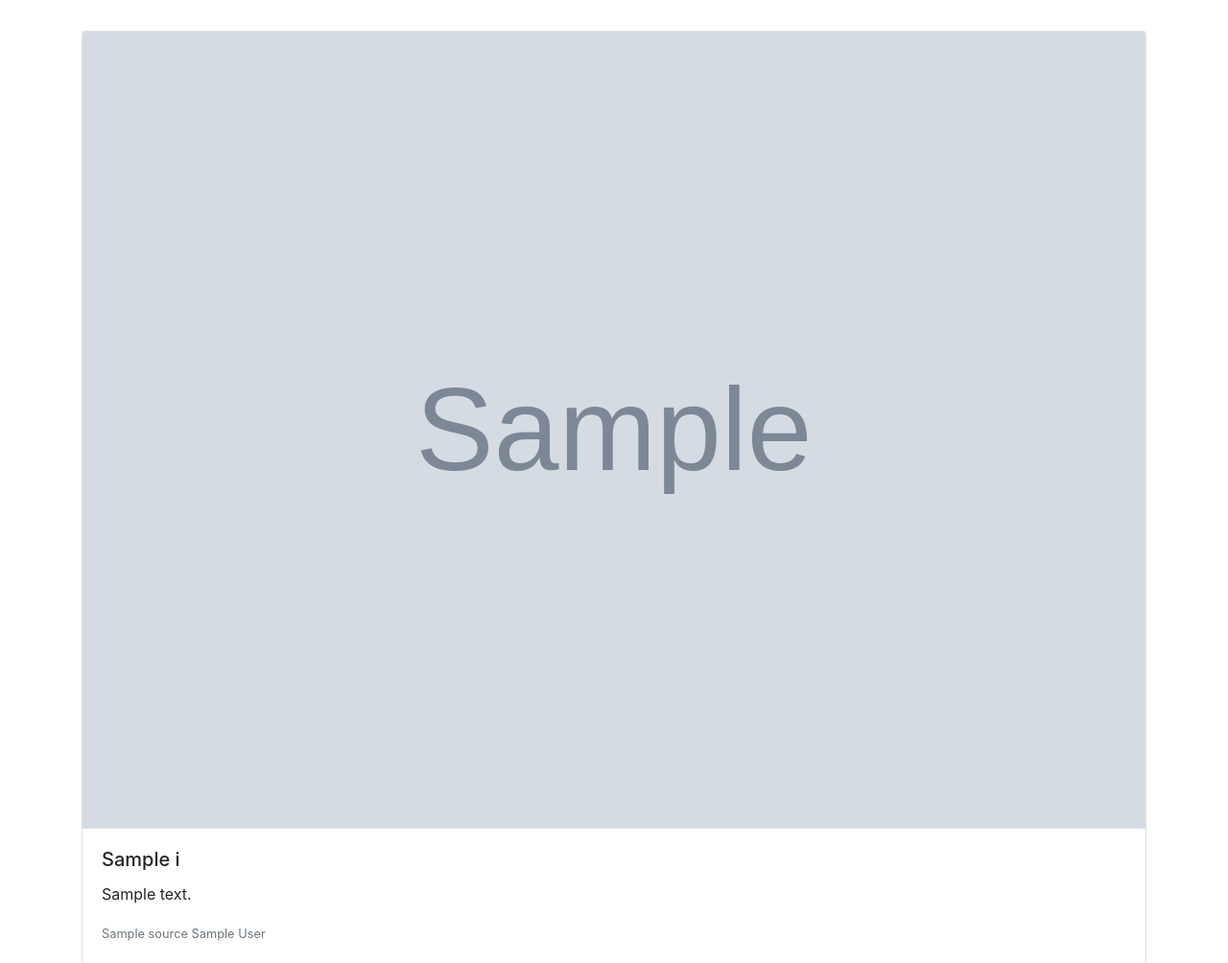
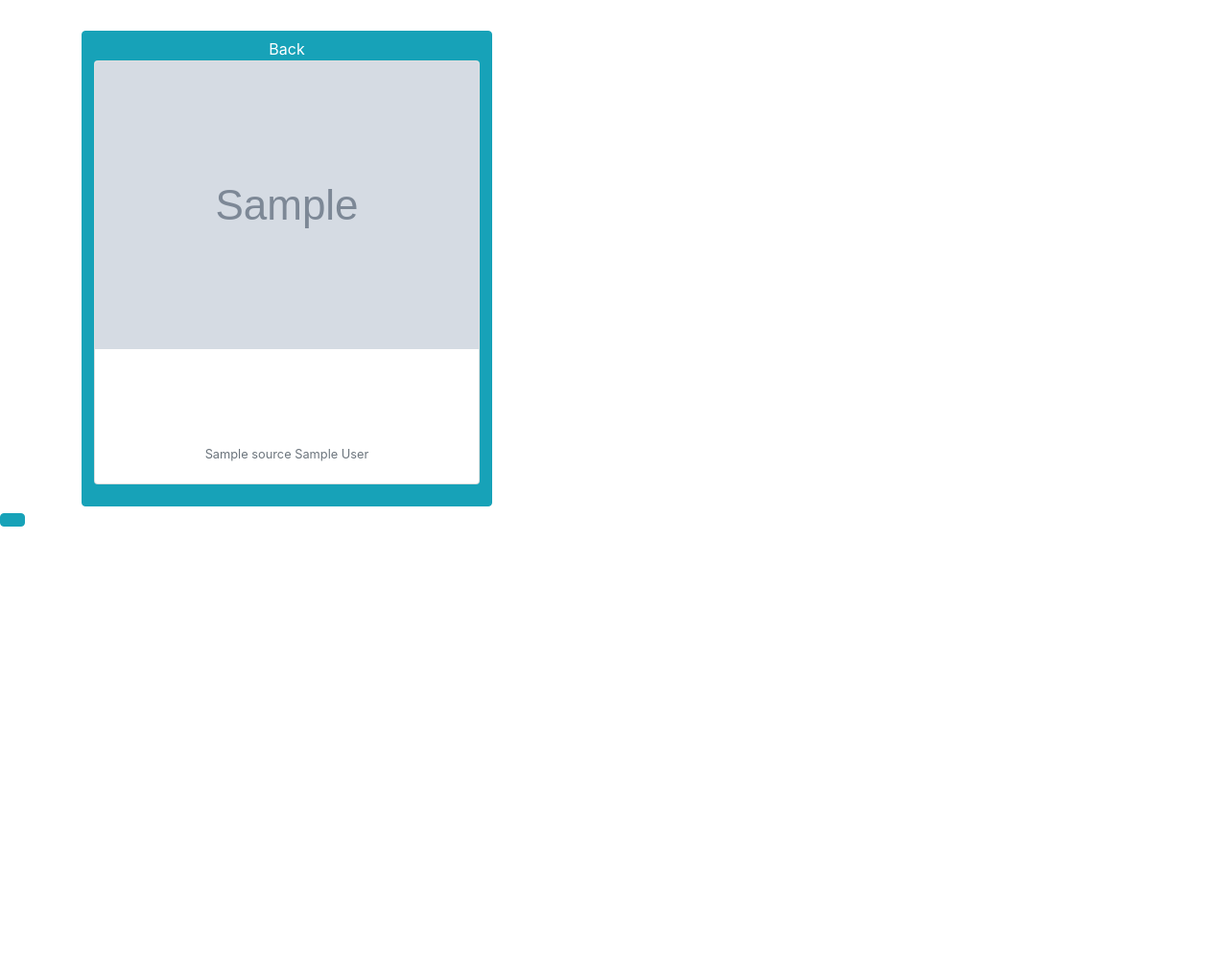
Before and after one commit to briandle00/newz-flash, a Flask app: template templates/generator.html in a window 1280 px wide. Shown: the top 1004 px of the page at 96% size. After the commit the page ends 549 px from the top, so only its background shows below. Run offline with Flask 2, Linux system fonts and the light colour scheme; the template is opened without the code that fills it: most values are stand-ins (such as "Sample title", 1, 10 or a date in 2020); grey boxes marked "Sample" are stand-in pictures; some libraries are stand-ins or nearby versions.

Commit message:
Update generator.html

```diff
--- a/templates/generator.html
+++ b/templates/generator.html
@@ -12,6 +12,9 @@
   </head>
   <body>
     <div class="container" style="margin-top: 2em">
+      <a type="button" class="btn btn-info" href="..">Back</button>
+
+	    <br>
       <div class="card mb-3">
         <img src={{i['urlToImage']}} class="card-img-top" alt="Image">
         <div class="card-body">
```
